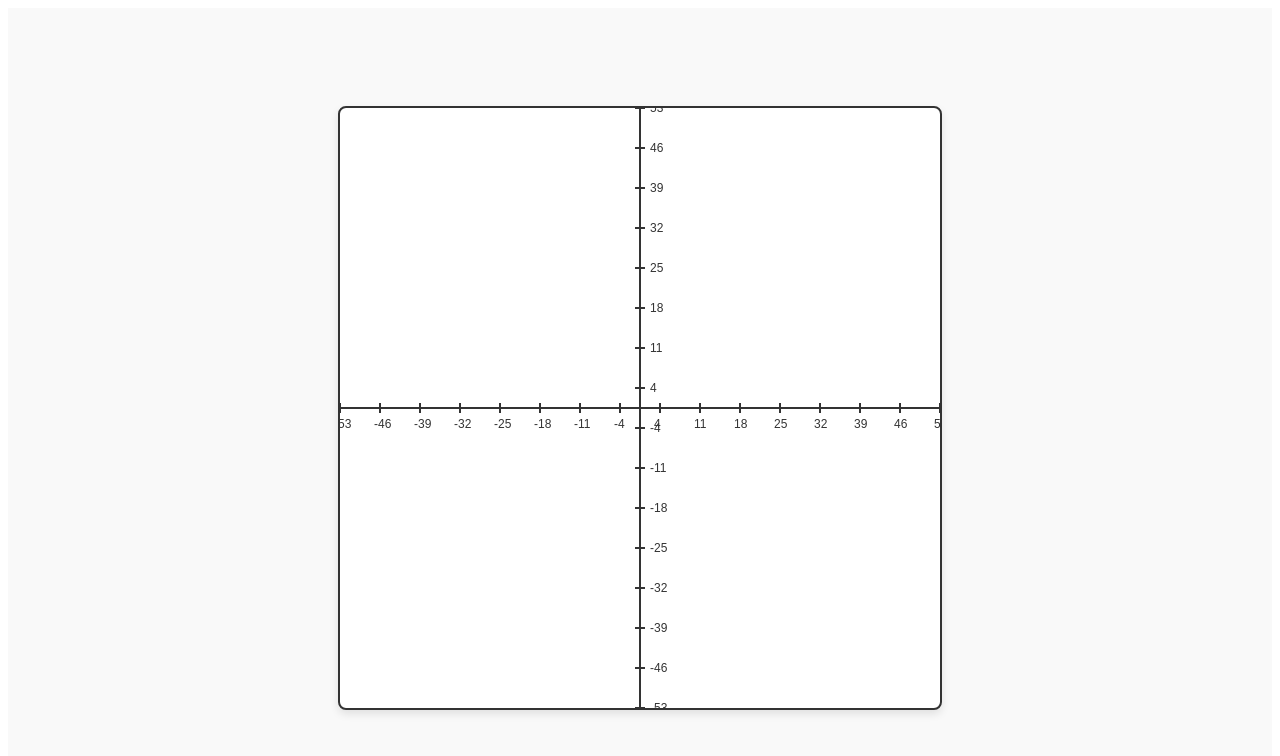
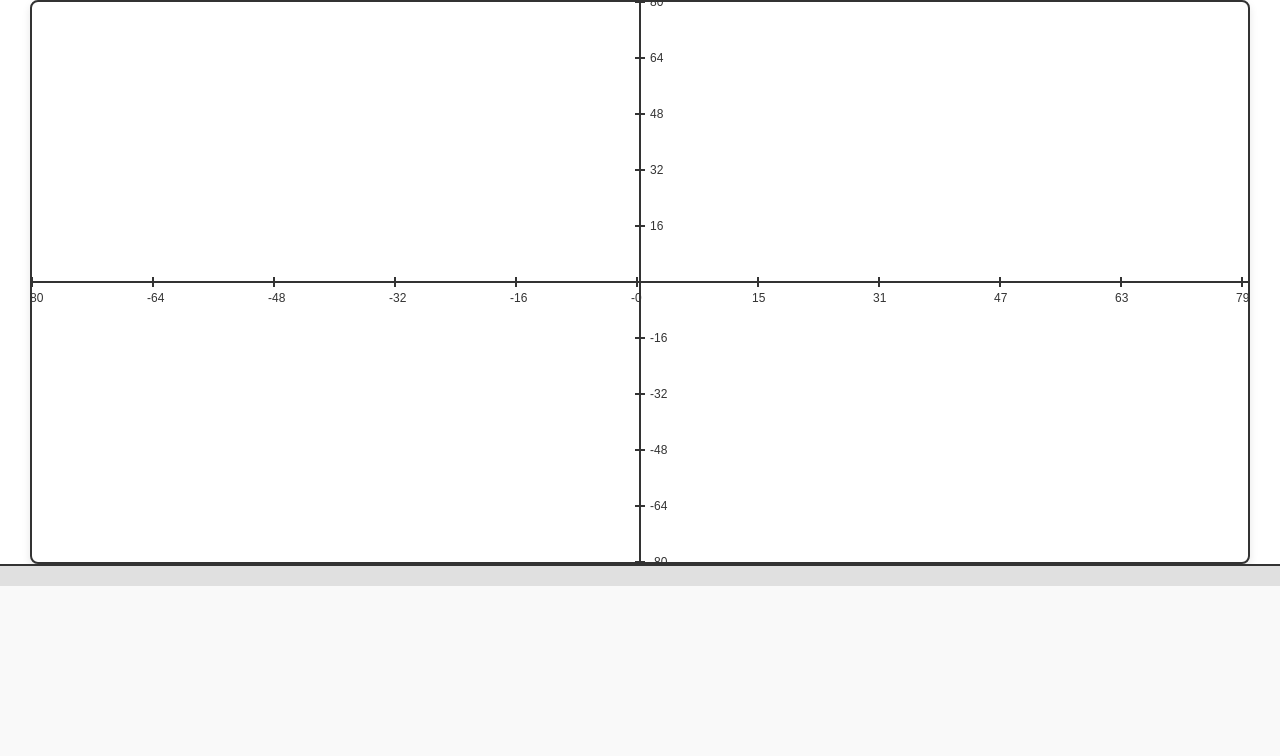
Before and after one commit to Erik-Donath/graphbattel, a React (Vite) app: page / in a window 1280 px wide. Shown: the top 756 px of the page. Built offline with nearby package versions, Linux system fonts and the light colour scheme.

Commit message:
Added Controll Panel and split the Screen into Sections

```diff
--- /dev/null
+++ b/src/App.css
@@ -0,0 +1,53 @@
+body {
+  margin: 0;
+  padding: 0;
+  font-family: Arial, sans-serif;
+  background-color: #f9f9f9;
+  height: 100vh;
+  box-sizing: border-box;
+}
+
+.app {
+  display: flex;
+  flex-direction: column;
+  min-height: 100vh;
+  background-color: #f9f9f9;
+}
+
+.graph-section {
+  flex: 0 0 85%;
+  display: flex;
+  justify-content: center;
+  align-items: center;
+  background-color: #fff;
+  overflow: hidden;
+}
+
+.game-canvas {
+  border: 2px solid #333;
+  border-radius: 8px;
+  box-shadow: 0 4px 8px rgba(0, 0, 0, 0.1);
+  background-color: #fff;
+  max-width: 95%;
+  max-height: 95%;
+}
+
+.control-section {
+  flex: 0 0 15%;
+  display: flex;
+  justify-content: center;
+  align-items: center;
+  background-color: #e0e0e0;
+  border-top: 2px solid #333;
+  padding: 10px;
+}
+
+.control-panel {
+  width: 100%;
+  height: 100%;
+  display: flex;
+  justify-content: center;
+  align-items: center;
+  background-color: #e0e0e0;
+  border-radius: 8px;
+}
--- a/src/App.jsx
+++ b/src/App.jsx
@@ -1,9 +1,18 @@
-import GameCanvas from "./GameCanvas"
+import './App.css';
+import GameCanvas from './GameCanvas';
+import ControlPanel from './ControlPanel';
 
 function App() {
   return (
-    <GameCanvas />
-  )
+    <div className="app">
+      <div className="graph-section">
+        <GameCanvas />
+      </div>
+      <div className="control-section">
+        <ControlPanel />
+      </div>
+    </div>
+  );
 }
 
-export default App
+export default App;
--- /dev/null
+++ b/src/ControlPanel.jsx
@@ -0,0 +1,11 @@
+import './App.css';
+
+function ControlPanel() {
+  return (
+    <div className="control-panel">
+      {/* Control panel content goes here */}
+    </div>
+  );
+}
+
+export default ControlPanel;
--- a/src/GameCanvas.jsx
+++ b/src/GameCanvas.jsx
@@ -1,53 +1,45 @@
 import { useRef, useEffect } from 'react';
+import './App.css';
 
 function GameCanvas() {
   const canvasRef = useRef(null);
-  const width = 600;
-  const height = 600;
   const rangeMin = -20;
   const rangeMax = 20;
-  const step = 40; // pixels per unit for ticks, adjusted for bigger range
 
-  // Function to draw axes
-  function drawAxes(ctx) {
+  function drawAxes(ctx, canvasWidth, canvasHeight) {
     ctx.strokeStyle = '#333';
     ctx.lineWidth = 2;
     ctx.font = '12px Arial';
     ctx.fillStyle = '#333';
 
-    // Draw X and Y axes
     ctx.beginPath();
-    // X axis
-    ctx.moveTo(0, height / 2);
-    ctx.lineTo(width, height / 2);
-    // Y axis
-    ctx.moveTo(width / 2, 0);
-    ctx.lineTo(width / 2, height);
+    ctx.moveTo(0, canvasHeight / 2);
+    ctx.lineTo(canvasWidth, canvasHeight / 2);
+    ctx.moveTo(canvasWidth / 2, 0);
+    ctx.lineTo(canvasWidth / 2, canvasHeight);
     ctx.stroke();
 
-    // Draw ticks on X axis
-    for (let x = 0; x <= width; x += step) {
+    const stepX = Math.floor(canvasWidth / 10);
+    for (let x = 0; x <= canvasWidth; x += stepX) {
       ctx.beginPath();
-      ctx.moveTo(x, height / 2 - 5);
-      ctx.lineTo(x, height / 2 + 5);
+      ctx.moveTo(x, canvasHeight / 2 - 5);
+      ctx.lineTo(x, canvasHeight / 2 + 5);
       ctx.stroke();
-      // Add labels
-      if (x !== width / 2) {
-        const label = ((x - width / 2) / (width / (rangeMax - rangeMin))) * (rangeMax - rangeMin) / (width / step);
-        ctx.fillText(label.toFixed(0), x - 6, height / 2 + 20);
+      if (x !== canvasWidth / 2) {
+        const label = ((x - canvasWidth / 2) / (canvasWidth / (rangeMax - rangeMin))) * (rangeMax - rangeMin) / (canvasWidth / stepX);
+        ctx.fillText(label.toFixed(0), x - 6, canvasHeight / 2 + 20);
       }
     }
 
-    // Draw ticks on Y axis
-    for (let y = 0; y <= height; y += step) {
+    const stepY = Math.floor(canvasHeight / 10);
+    for (let y = 0; y <= canvasHeight; y += stepY) {
       ctx.beginPath();
-      ctx.moveTo(width / 2 - 5, y);
-      ctx.lineTo(width / 2 + 5, y);
+      ctx.moveTo(canvasWidth / 2 - 5, y);
+      ctx.lineTo(canvasWidth / 2 + 5, y);
       ctx.stroke();
-      // Add labels
-      if (y !== height / 2) {
-        const label = ((height / 2 - y) / (height / (rangeMax - rangeMin))) * (rangeMax - rangeMin) / (height / step);
-        ctx.fillText(label.toFixed(0), width / 2 + 10, y + 4);
+      if (y !== canvasHeight / 2) {
+        const label = ((canvasHeight / 2 - y) / (canvasHeight / (rangeMax - rangeMin))) * (rangeMax - rangeMin) / (canvasHeight / stepY);
+        ctx.fillText(label.toFixed(0), canvasWidth / 2 + 10, y + 4);
       }
     }
   }
@@ -55,43 +47,21 @@ function GameCanvas() {
   useEffect(() => {
     const canvas = canvasRef.current;
     const ctx = canvas.getContext('2d');
+    const canvasWidth = canvas.width;
+    const canvasHeight = canvas.height;
 
-    // Clear canvas
-    ctx.clearRect(0, 0, width, height);
-
-    // Draw coordinate system
-    drawAxes(ctx);
+    ctx.clearRect(0, 0, canvasWidth, canvasHeight);
+    drawAxes(ctx, canvasWidth, canvasHeight);
   }, []);
 
   return (
-    <div style={styles.container}>
-      <canvas
-        ref={canvasRef}
-        width={width}
-        height={height}
-        style={styles.canvas}
-      />
-    </div>
+    <canvas
+      className="game-canvas"
+      ref={canvasRef}
+      width={window.innerWidth * 0.95}
+      height={window.innerHeight * 0.7}
+    />
   );
 }
 
-const styles = {
-  container: {
-    display: 'flex',
-    justifyContent: 'center',
-    alignItems: 'center',
-    minHeight: '100vh',
-    backgroundColor: '#f9f9f9',
-    margin: 0,
-    padding: 0,
-    boxSizing: 'border-box',
-  },
-  canvas: {
-    border: '2px solid #333',
-    borderRadius: '8px',
-    boxShadow: '0 4px 8px rgba(0,0,0,0.1)',
-    backgroundColor: '#fff',
-  }
-};
-
 export default GameCanvas;
```
